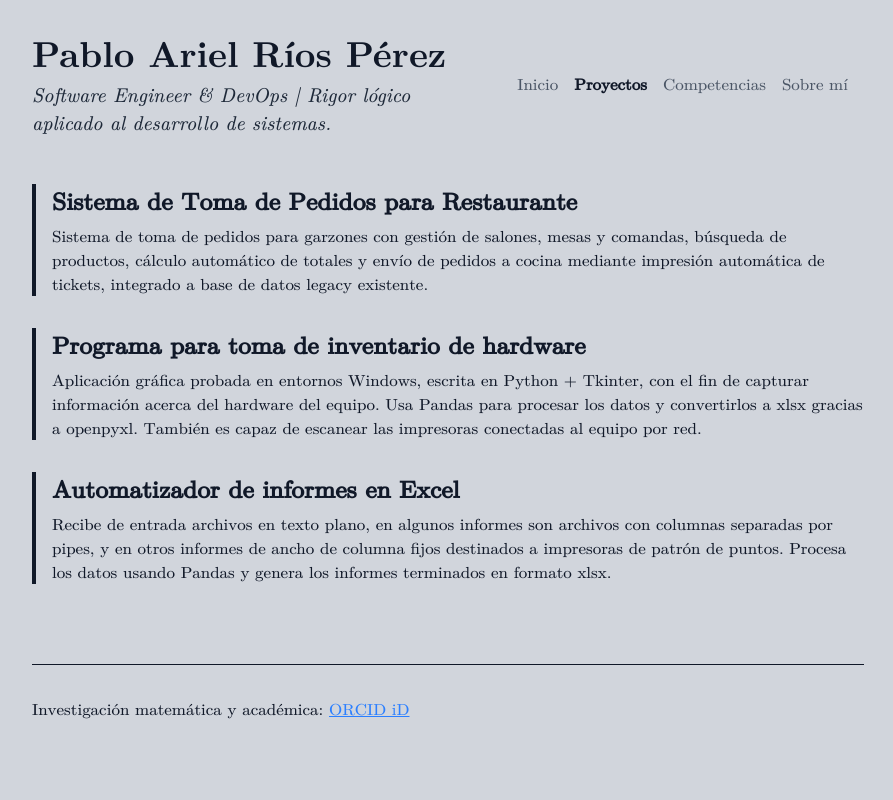
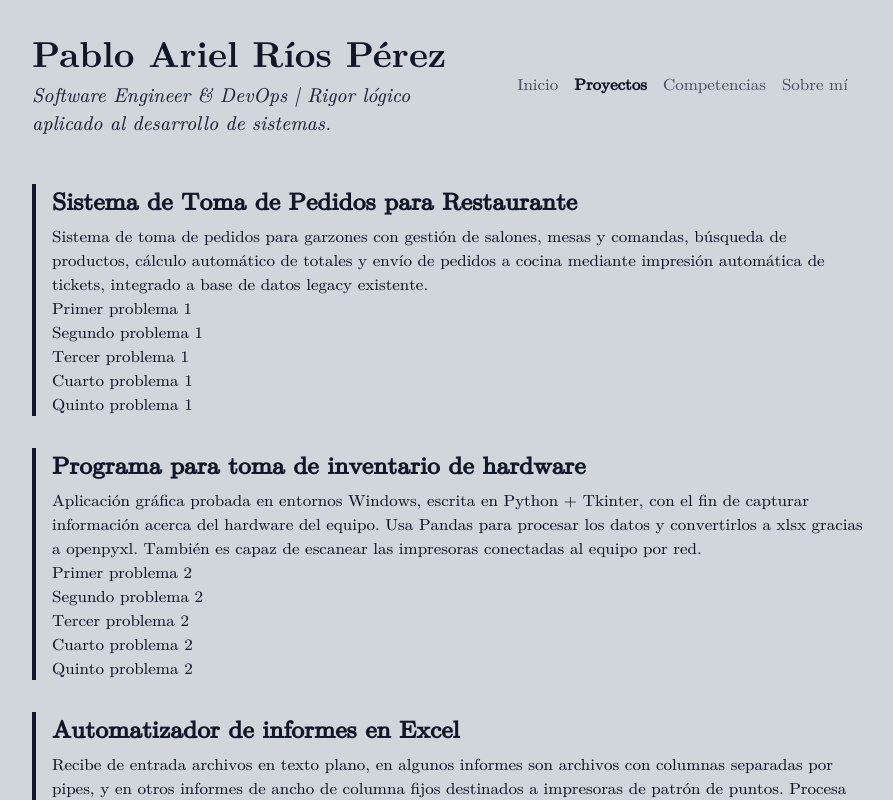
Before and after one commit to prios-vps/pablorios, a Next.js app: page /projects in a window 1280 px wide. Shown: the top 800 px of the page, without its empty margins (192-1085 px from the left). Built offline with nearby package versions, Linux system fonts and the light colour scheme.

Commit message:
Mostrar detalle en proyectos p1

```diff
--- a/src/app/projects/page.tsx
+++ b/src/app/projects/page.tsx
@@ -1,6 +1,22 @@
+import ProjectDetail from '@/types/projectDetail';
+
 import { projects } from '@/data/projects';
+import { projectDetails } from '@/data/projectDetails';
 
 export default function Projects() {
+	const detailsByProject: Record<number, ProjectDetail[]> = {};
+
+	for (const detail of projectDetails) {
+		const projectId = detail.idProject;
+
+		if (!detailsByProject[projectId]) {
+			detailsByProject[projectId] = [];
+		}
+
+		detailsByProject[projectId].push(detail);
+	}
+
+
 	return (
 		<section className="grid gap-8">
 			{projects.map((project) => (
@@ -11,9 +27,15 @@ export default function Projects() {
 					<p className="mt-2">
 						{project.description}
 					</p>
-          {/* <span className="text-sm font-mono p-1">
-            {project.tags.join(' ')}
-          </span> */}
+					<div>
+						{detailsByProject[project.id]?.map((projectDetail) => (
+							<div
+								key={`project-detail-${project.id}-${projectDetail.id}`}
+							>
+								<div>{projectDetail.title}</div>
+							</div>
+						))}
+					</div>
 				</div>
 			))}
 		</section>
--- a/src/data/projectDetails.ts
+++ b/src/data/projectDetails.ts
@@ -6,11 +6,7 @@ export const projectDetails: ProjectDetail[] =
       id: 1,
       idProject: 1,
       title: "Primer problema 1",
-            skills: [
-                "Competencia 1",
-                "Competencia 2",
-                "Competencia 3"
-            ],
+      skills: [1,2,3],
       problem: "Problema 1",
       solution: "Solución 1",
       impact: "Impacto 1"
@@ -19,11 +15,7 @@ export const projectDetails: ProjectDetail[] =
       id: 2,
       idProject: 1,
       title: "Segundo problema 1",
-            skills: [
-                "Competencia 1",
-                "Competencia 3",
-                "Competencia 5"
-            ],
+      skills: [1,3,5],
       problem: "Problema 2",
       solution: "Solución 2",
       impact: "Impacto 2"
@@ -32,9 +24,7 @@ export const projectDetails: ProjectDetail[] =
       id: 3,
       idProject: 1,
       title: "Tercer problema 1",
-            skills: [
-                "Competencia 3"
-            ],
+      skills: [3],
       problem: "Problema 3",
       solution: "Solución 3"
     },
@@ -42,11 +32,7 @@ export const projectDetails: ProjectDetail[] =
       id: 4,
       idProject: 1,
       title: "Cuarto problema 1",
-            skills: [
-                "Competencia 2",
-                "Competencia 4",
-                "Competencia 6"
-            ],
+      skills: [2,4,6],
       problem: "Problema 4",
       solution: "Solución 4",
       impact: "Impacto 4"
@@ -55,10 +41,7 @@ export const projectDetails: ProjectDetail[] =
       id: 5,
       idProject: 1,
       title: "Quinto problema 1",
-            skills: [
-                "Competencia 5",
-                "Competencia 6"
-            ],
+      skills: [5,6],
       problem: "Problema 5",
       solution: "Solución 5"
     },
@@ -66,11 +49,7 @@ export const projectDetails: ProjectDetail[] =
       id: 6,
       idProject: 2,
       title: "Primer problema 2",
-            skills: [
-                "Competencia 1",
-                "Competencia 2",
-                "Competencia 3"
-            ],
+      skills: [1,2,3],
       problem: "Problema 1",
       solution: "Solución 1",
       impact: "Impacto 1"
@@ -79,11 +58,7 @@ export const projectDetails: ProjectDetail[] =
       id: 7,
       idProject: 2,
       title: "Segundo problema 2",
-            skills: [
-                "Competencia 1",
-                "Competencia 3",
-                "Competencia 5"
-            ],
+      skills: [1,3,5],
       problem: "Problema 2",
       solution: "Solución 2",
       impact: "Impacto 2"
@@ -92,9 +67,7 @@ export const projectDetails: ProjectDetail[] =
       id: 8,
       idProject: 2,
       title: "Tercer problema 2",
-            skills: [
-                "Competencia 3"
-            ],
+      skills: [3],
       problem: "Problema 3",
       solution: "Solución 3"
     },
@@ -102,11 +75,7 @@ export const projectDetails: ProjectDetail[] =
       id: 9,
       idProject: 2,
       title: "Cuarto problema 2",
-            skills: [
-                "Competencia 2",
-                "Competencia 4",
-                "Competencia 6"
-            ],
+      skills: [2,4,6],
       problem: "Problema 4",
       solution: "Solución 4",
       impact: "Impacto 4"
@@ -115,10 +84,7 @@ export const projectDetails: ProjectDetail[] =
       id: 10,
       idProject: 2,
       title: "Quinto problema 2",
-            skills: [
-                "Competencia 5",
-                "Competencia 6"
-            ],
+      skills: [5,6],
       problem: "Problema 5",
       solution: "Solución 5"
     },
--- /dev/null
+++ b/src/data/skills.ts
@@ -0,0 +1,28 @@
+import Skill from '@/types/skill';
+
+export const skills: Skill[] = [
+  {
+    id: 1,
+    name: "Competencia 1"
+  },
+  {
+    id: 2,
+    name: "Competencia 2"
+  },
+  {
+    id: 3,
+    name: "Competencia 3"
+  },
+  {
+    id: 4,
+    name: "Competencia 4"
+  },
+  {
+    id: 5,
+    name: "Competencia 5"
+  },
+  {
+    id: 6,
+    name: "Competencia 6"
+  },
+];
--- a/src/types/projectDetail.ts
+++ b/src/types/projectDetail.ts
@@ -2,7 +2,7 @@ export default interface ProjectDetail {
   id: number
   idProject: number
   title: string
-  skills: string[]
+  skills: number[]
   problem: string
   solution: string
   impact?: string
--- /dev/null
+++ b/src/types/skill.ts
@@ -0,0 +1,5 @@
+export default interface Skill {
+  id: number
+  name: string
+  description?: string
+}
```
Lines whose indentation alone changed are shown as unchanged.
